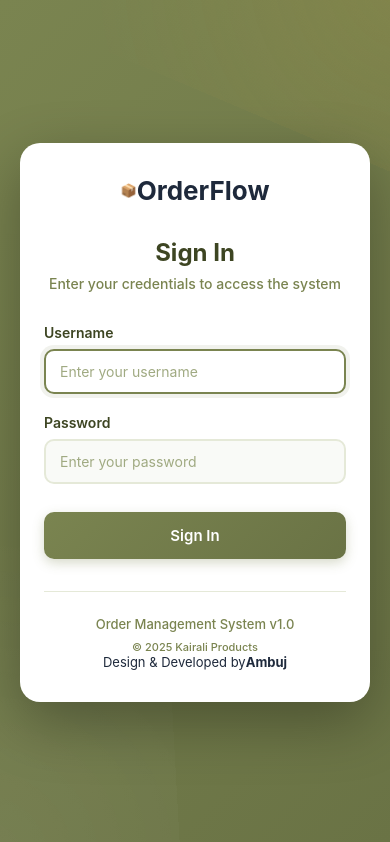
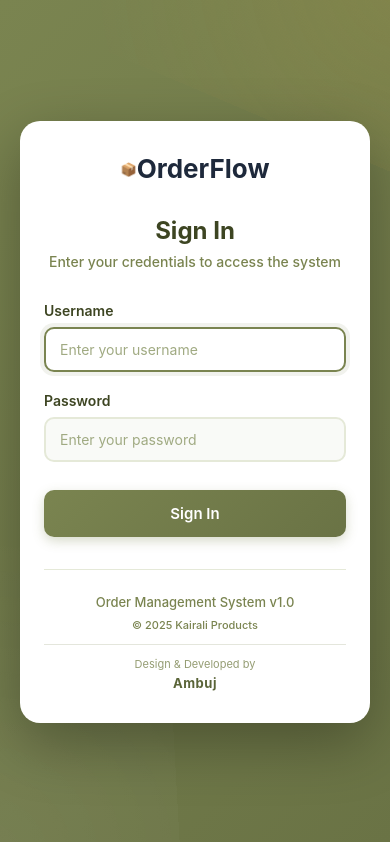
Before and after one commit to dmekairali/OMS, a Next.js app: page /login in a window 390 px wide. Built offline with nearby package versions, Linux system fonts and the light colour scheme.

Commit message:
Update Login.module.css

```diff
--- a/styles/Login.module.css
+++ b/styles/Login.module.css
@@ -296,3 +296,39 @@
     transform: translate(-20px, 20px) rotate(240deg);
   }
 }
+.watermark {
+  margin-top: 16px;
+  padding-top: 16px;
+  border-top: 1px solid rgba(122, 132, 80, 0.2);
+  display: flex;
+  flex-direction: column;
+  align-items: center;
+  gap: 4px;
+  font-size: 12px;
+  color: #7a8450;
+}
+
+.watermark span {
+  font-weight: 400;
+  opacity: 0.8;
+}
+
+.watermark strong {
+  font-weight: 700;
+  font-size: 14px;
+  color: #5a6438;
+  letter-spacing: 0.5px;
+}
+
+/* Responsive for watermark */
+@media (max-width: 480px) {
+  .watermark {
+    margin-top: 12px;
+    padding-top: 12px;
+    font-size: 11px;
+  }
+
+  .watermark strong {
+    font-size: 13px;
+  }
+}
```
